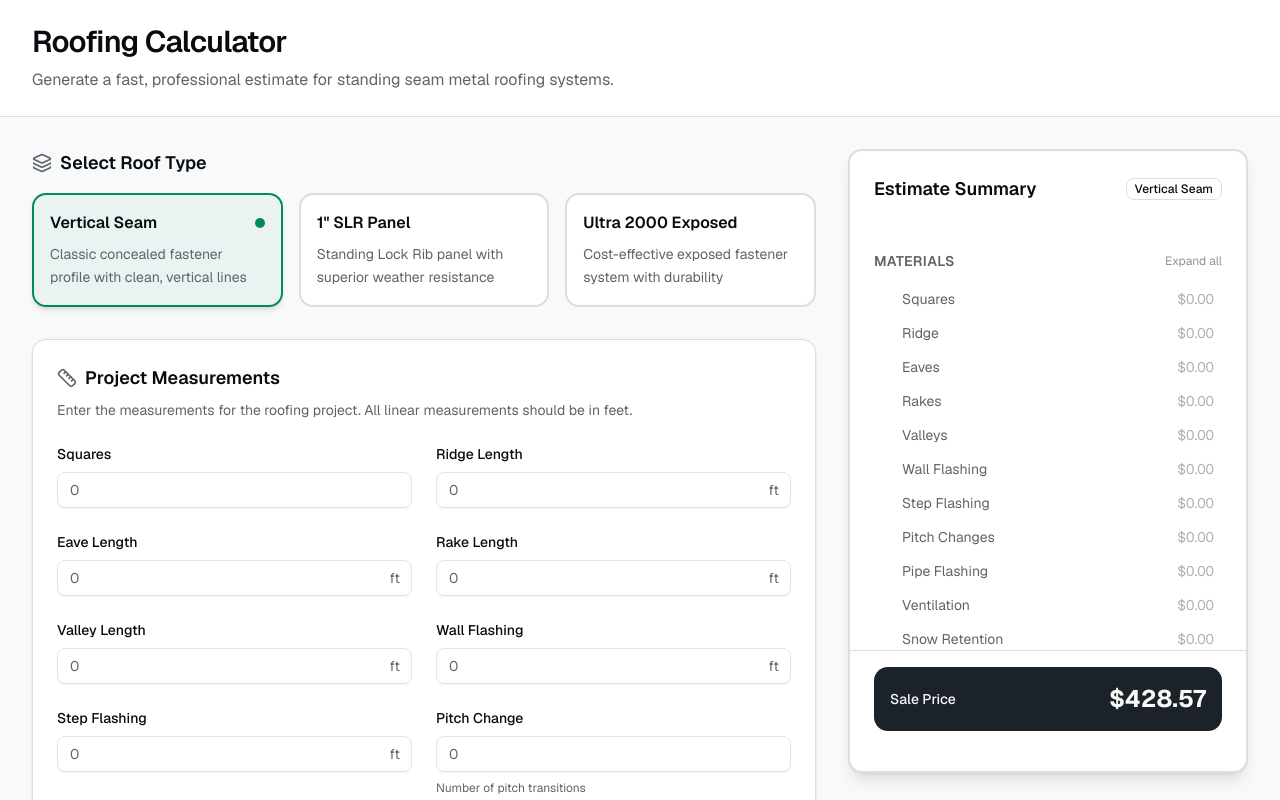
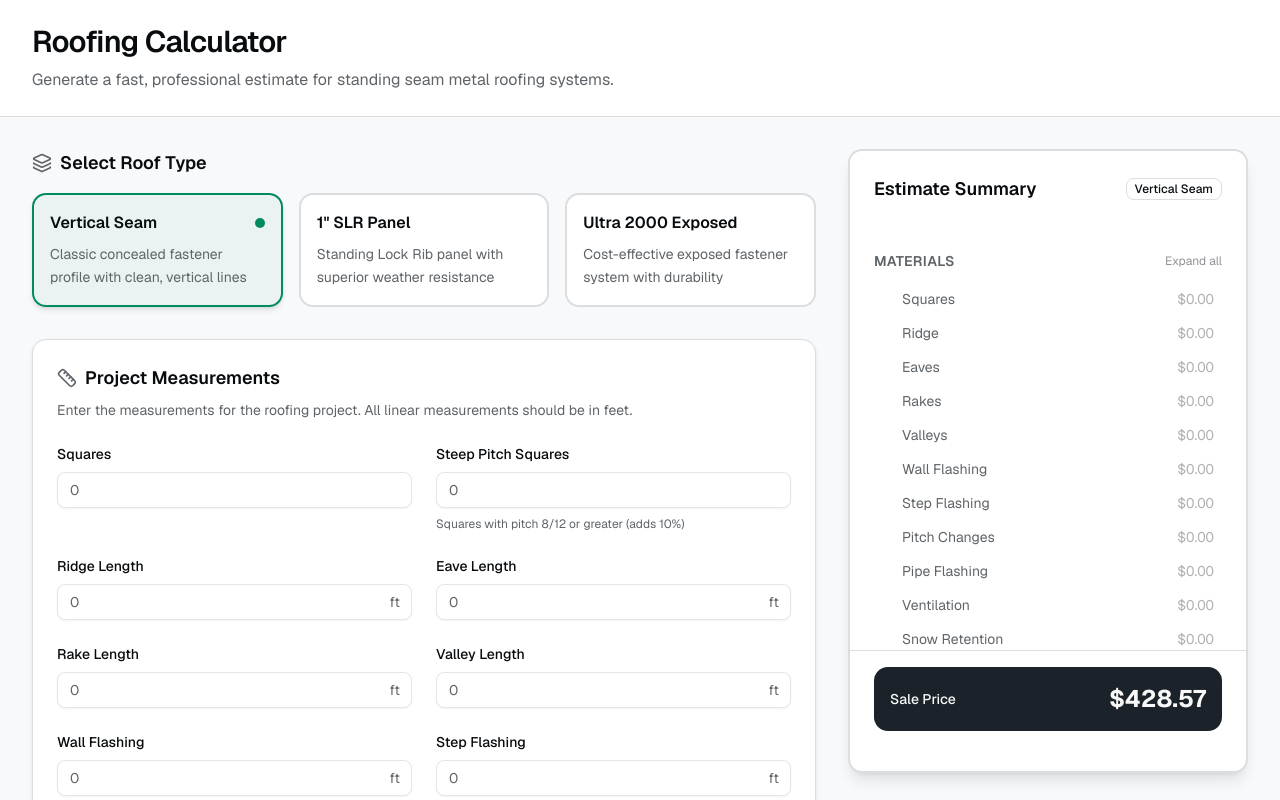
Before and after one commit to jaredcox22/quoting-tool, a Next.js app: page / in a window 1280 px wide. Shown: the top 800 px of the page. Built offline with nearby package versions, Linux system fonts and the light colour scheme.

Commit message:
Enhance RoofingCalculator: Add steep pitch squares input and adjust cost calculations to incorporate steep pitch adder, improving accuracy in pricing breakdown and user input handling.

```diff
--- a/components/roofing-calculator.tsx
+++ b/components/roofing-calculator.tsx
@@ -21,6 +21,7 @@ type RoofType = "vertical-seam" | "1-slr-panel" | "ultra-2000"
 
 interface FormData {
   squares: number
+  steepPitchSquares: number
   ridgeLength: number
   // hipLength: number
   eaveLength: number
@@ -36,6 +37,7 @@ interface FormData {
 
 const initialFormData: FormData = {
   squares: 0,
+  steepPitchSquares: 0,
   ridgeLength: 0,
   // hipLength: 0,
   eaveLength: 0,
@@ -88,7 +90,27 @@ export default function RoofingCalculator({ pricingByType, feeConfig }: RoofingC
 
   const handleInputChange = (field: keyof FormData, value: string) => {
     const numValue = value === "" ? 0 : parseFloat(value)
-    setFormData((prev) => ({ ...prev, [field]: isNaN(numValue) ? 0 : numValue }))
+    const safeValue = isNaN(numValue) ? 0 : numValue
+
+    setFormData((prev) => {
+      if (field === "squares") {
+        const nextSquares = Math.max(0, safeValue)
+        return {
+          ...prev,
+          squares: nextSquares,
+          steepPitchSquares: Math.min(prev.steepPitchSquares, nextSquares),
+        }
+      }
+
+      if (field === "steepPitchSquares") {
+        return {
+          ...prev,
+          steepPitchSquares: Math.min(Math.max(0, safeValue), prev.squares),
+        }
+      }
+
+      return { ...prev, [field]: Math.max(0, safeValue) }
+    })
   }
 
   const handleReset = () => {
@@ -114,7 +136,10 @@ export default function RoofingCalculator({ pricingByType, feeConfig }: RoofingC
     const ventilationLength = Math.ceil(formData.ventilation)
     const snowRetentionLength = Math.ceil(formData.snowRetention)
 
-    const squares = formData.squares * pricing.squareRate
+    const steepPitchSquares = Math.min(formData.steepPitchSquares, formData.squares)
+    const baseSquaresCost = formData.squares * pricing.squareRate
+    const steepPitchAdder = steepPitchSquares * pricing.squareRate * 0.1
+    const squares = baseSquaresCost + steepPitchAdder
     const ridge = ridgeLength * pricing.ridgeRate
     const eave = eaveLength * pricing.eaveRate
     const rake = rakeLength * pricing.rakeRate
@@ -161,6 +186,7 @@ export default function RoofingCalculator({ pricingByType, feeConfig }: RoofingC
 
     return {
       squaresQty: formData.squares,
+      steepPitchSquaresQty: steepPitchSquares,
       ridgeQty: ridgeLength,
       eaveQty: eaveLength,
       rakeQty: rakeLength,
@@ -173,6 +199,7 @@ export default function RoofingCalculator({ pricingByType, feeConfig }: RoofingC
       snowRetentionQty: snowRetentionLength,
       miscFixedCostQty: 1,
       squares,
+      steepPitchAdder,
       ridge,
       eave,
       rake,
@@ -279,6 +306,13 @@ export default function RoofingCalculator({ pricingByType, feeConfig }: RoofingC
                     id="squares"
                     value={formData.squares}
                     onChange={(v) => handleInputChange("squares", v)}
+                  />
+                  <FormField
+                    label="Steep Pitch Squares"
+                    id="steepPitchSquares"
+                    value={formData.steepPitchSquares}
+                    onChange={(v) => handleInputChange("steepPitchSquares", v)}
+                    helper="Squares with pitch 8/12 or greater (adds 10%)"
                   />
                   <FormField
                     label="Ridge Length"
@@ -630,6 +664,8 @@ function BreakdownSection({
             value={Number(calculations[row.calcKey] ?? 0)}
             quantity={Number(calculations[row.quantityKey] ?? 0)}
             items={breakdown[row.key as keyof PricingBreakdown]}
+            steepPitchSquaresQty={Number(calculations.steepPitchSquaresQty ?? 0)}
+            steepPitchAdder={Number(calculations.steepPitchAdder ?? 0)}
             expanded={expandedKeys.has(row.key)}
             onToggle={toggle}
           />
@@ -645,6 +681,8 @@ function ExpandableSummaryRow({
   value,
   quantity,
   items,
+  steepPitchSquaresQty,
+  steepPitchAdder,
   expanded,
   onToggle,
 }: {
@@ -653,17 +691,38 @@ function ExpandableSummaryRow({
   value: number
   quantity: number
   items?: LineItemDetail[]
+  steepPitchSquaresQty?: number
+  steepPitchAdder?: number
   expanded: boolean
   onToggle: (key: string) => void
 }) {
-  const hasItems = items && items.length > 0
-
   const formatCurrency = (v: number) =>
     new Intl.NumberFormat("en-US", {
       style: "currency",
       currency: "USD",
       minimumFractionDigits: 2,
     }).format(v)
+
+  const detailRows: { name: string; unit: number; qty: number; title?: string }[] =
+    (items ?? []).map((item) => ({
+      name: item.name,
+      unit: item.total,
+      qty: quantity,
+    }))
+
+  if (rateKey === "squareRate" && (steepPitchSquaresQty ?? 0) > 0 && (steepPitchAdder ?? 0) > 0) {
+    const steepQty = steepPitchSquaresQty ?? 0
+    const steepUnitAdder = (steepPitchAdder ?? 0) / steepQty
+    const baseSquareRate = steepUnitAdder / 0.1
+    detailRows.push({
+      name: "Steep Pitch Adder (10%)",
+      unit: steepUnitAdder,
+      qty: steepQty,
+      title: `10% of base square rate (${formatCurrency(baseSquareRate)} per sq)`,
+    })
+  }
+
+  const hasItems = detailRows.length > 0
 
   return (
     <div>
@@ -693,18 +752,18 @@ function ExpandableSummaryRow({
 
       {expanded && hasItems && (
         <div className="ml-6.5 mt-0.5 mb-1 flex flex-col gap-px border-l-2 border-muted pl-3">
-          {items.map((item, i) => (
+          {detailRows.map((item, i) => (
             <div
               key={i}
               className="flex items-baseline justify-between gap-3 py-0.5 text-xs"
             >
-              <span className="text-muted-foreground/80 truncate min-w-0">
+              <span className="text-muted-foreground/80 truncate min-w-0" title={item.title}>
                 {item.name}
               </span>
               <span className="text-muted-foreground/60 shrink-0 tabular-nums">
-                {formatCurrency(item.total)} &times; {formatCompactNumber(quantity)}
+                {formatCurrency(item.unit)} &times; {formatCompactNumber(item.qty)}
                 <span className="text-muted-foreground/80 font-medium ml-1">
-                  = {formatCurrency(item.total * quantity)}
+                  = {formatCurrency(item.unit * item.qty)}
                 </span>
               </span>
             </div>
```
